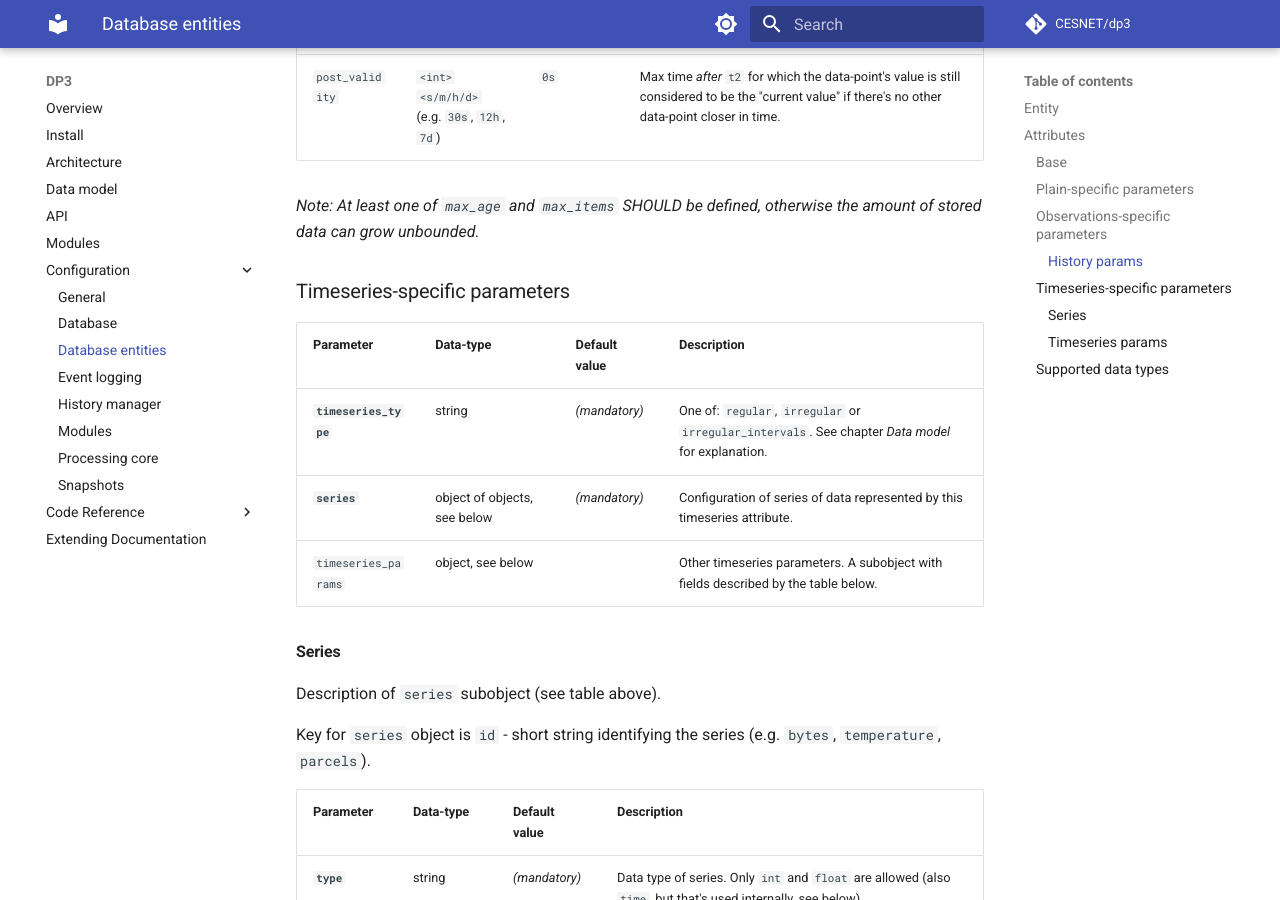
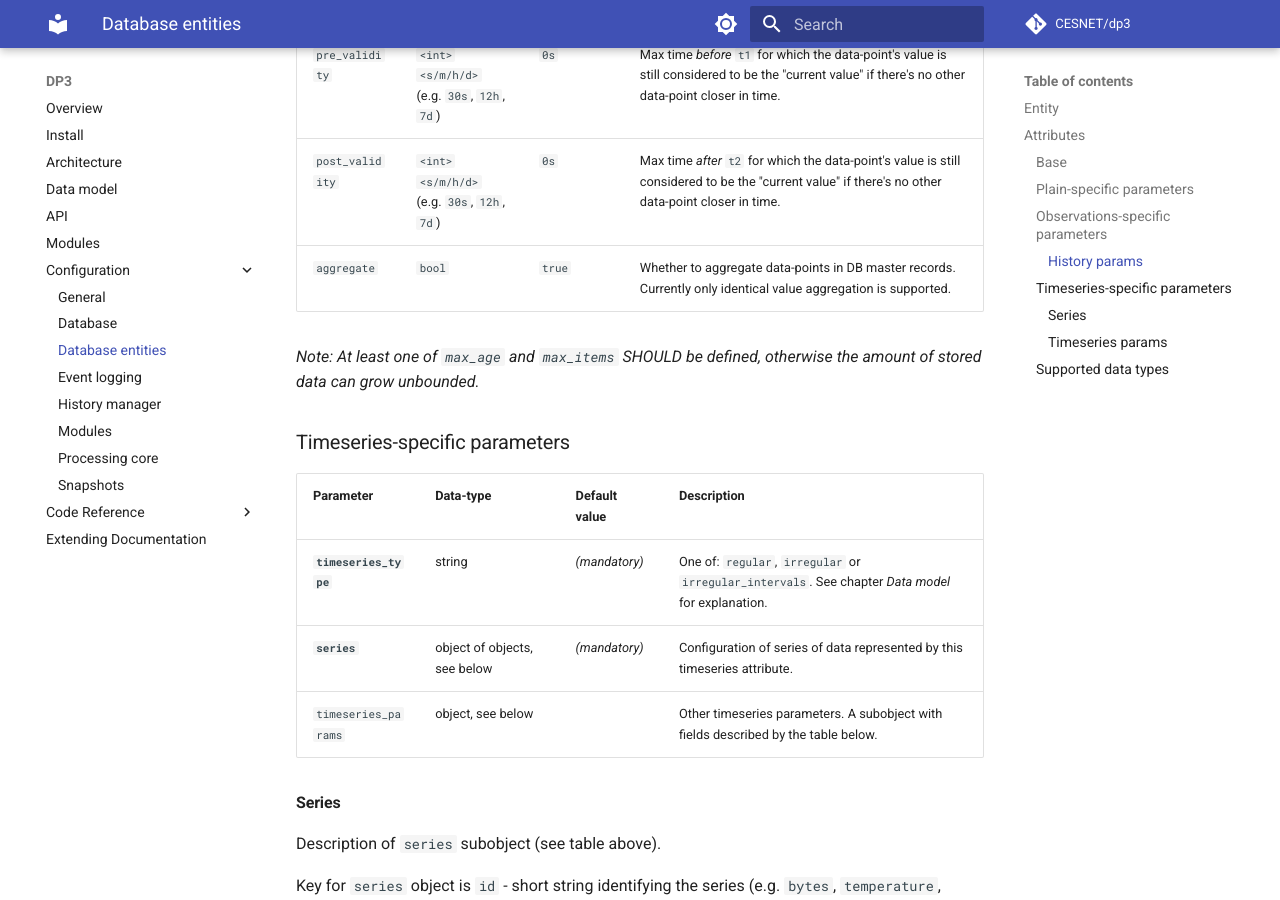
Before and after one commit to CESNET/dp3, an MkDocs documentation site: the page built from docs/configuration/db_entities.md, in a window 1280 px wide and 900 px high, scrolled down 4185 px. Built offline with MkDocs 1.6.1 and Material for MkDocs 9.7.7, drawn with Linux system fonts in a browser that asks for light colours; comment, search, counter and statistics services are not loaded; some of the changed text lies outside the part shown.

Commit message:
Docs: Update of EntitySpec configuration.

```diff
--- a/docs/configuration/db_entities.md
+++ b/docs/configuration/db_entities.md
@@ -8,6 +8,7 @@
 entity:
   id: bus
   name: Bus
+  snapshot: true
 attribs:
   # Attribute `label`
   label:
@@ -84,6 +85,7 @@
 |------------|---------------------|---------------|-------------------------------------------------------------------------------------------------------------------------------------------|
 | **`id`**   | string (identifier) | *(mandatory)* | Short string identifying the entity type, it's machine name (must match regex `[a-zA-Z_][a-zA-Z0-9_-]*`). Lower-case only is recommended. |
 | **`name`** | string              | *(mandatory)* | Attribute name for humans. May contain any symbols.                                                                                       |
+| `snapshot` | bool                | *(mandatory)* | Whether to create snapshots of the entity. See [Architecture](../architecture.md#data-flow) for more details.                             |
 
 
 ## Attributes
@@ -136,6 +138,7 @@
 | `expire_time`   | `<int><s/m/h/d>` or `inf` (infinity)       | infinity      | How long after the end time (`t2`) is the last value considered valid (i.e. is used as "current value"). Zero (`0`) means to strictly follow `t1`, `t2`. Zero can be specified without a unit (`s/m/h/d`). Currently not implemented. |
 | `pre_validity`  | `<int><s/m/h/d>` (e.g. `30s`, `12h`, `7d`) | `0s`          | Max time *before* `t1` for which the data-point's value is still considered to be the "current value" if there's no other data-point closer in time.                                                                                  |
 | `post_validity` | `<int><s/m/h/d>` (e.g. `30s`, `12h`, `7d`) | `0s`          | Max time *after* `t2` for which the data-point's value is still considered to be the "current value" if there's no other data-point closer in time.                                                                                   |
+| `aggregate`     | `bool`                                     | `true`        | Whether to aggregate data-points in DB master records. Currently only identical value aggregation is supported.                                                                                                                       |
 
 *Note: At least one of `max_age` and `max_items` SHOULD be defined, otherwise the amount of stored data can grow unbounded.*
 
```
Also changed, not shown: 1 other file.
